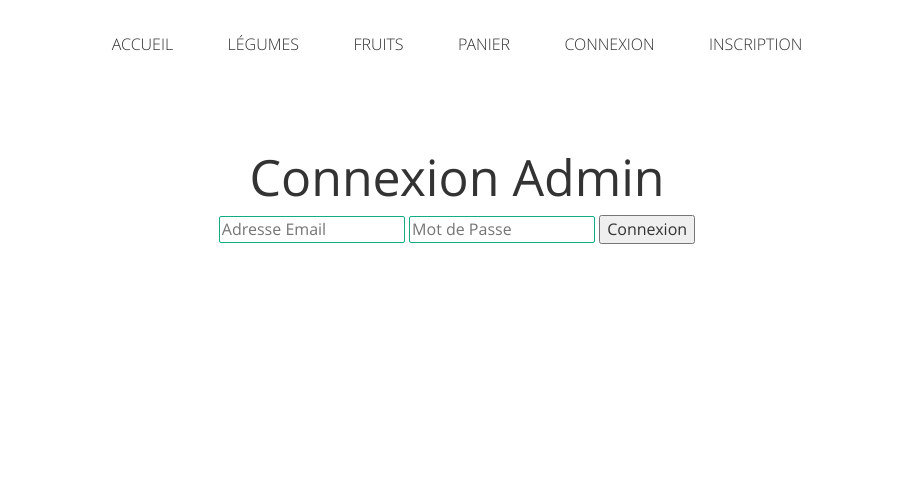
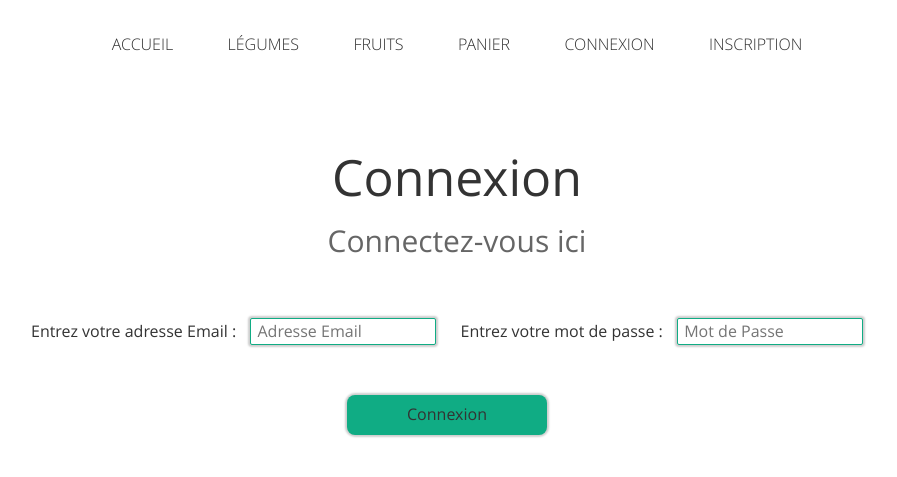
Before and after one commit to MeillatTristan/projetMarchand, a PHP site: page /projetMarchand/connexion.php in a window 1280 px wide. Shown: the top 477 px of the page, without its empty margins (183-1080 px from the left). Run offline with PHP 8.4, Linux system fonts and the light colour scheme.

Commit message:
modif connexion inscription

```diff
--- a/connexion.php
+++ b/connexion.php
@@ -36,12 +36,16 @@ include "configbdd.php";
 			<!---- header-info ---->
 			<div class="header-info text-center">
 				<div class="container">
-					<h2>Connexion Admin</h2>
+					<h2>Connexion</h2>
+					<h5>Connectez-vous ici</h5>
         </div>
-        <form action="authUser.php">
-          <input type="text" name="email" required placeholder="Adresse Email">
-          <input type="password" name="password" required placeholder="Mot de Passe">
-          <input type="submit" value="Connexion">
+        <form class="coo" action="authUser.php">
+					<span>Entrez votre adresse Email :</span>
+					<input type="text" name="email" required placeholder=" Adresse Email">
+					<span>Entrez votre mot de passe :</span>
+					<input type="password" name="password" required placeholder=" Mot de Passe">
+					<br>
+          <input class="button_coo" type="submit" value="Connexion">
         </form>
 			</div>
 			</div>
--- a/css/style.css
+++ b/css/style.css
@@ -144,6 +144,8 @@ body a{
 
 .formAddArticle > *{
 	margin-top: 10px;
+	margin-bottom: 15px;
+	width: 50%;
 }
 
 .containerAdmin .header-info{
@@ -211,6 +213,7 @@ div.prixArticle input {
 	font: 16px;
 	color: #333;
 	width: 50%;
+	background-color: #10ac84;
 }
 
 .contenant_button {
@@ -218,6 +221,29 @@ div.prixArticle input {
 	justify-content: center;
 }
 
+.coo input{
+	margin-top: 50px;
+	margin-right: 20px;
+	box-shadow: 0 0 2px 2px rgb(206, 206, 206);
+}
+
+.coo input:focus {
+	background: #eaeaea;
+}
+
+.coo span {
+	margin-right: 10px;
+}
+
+.button_coo {
+	border: none;
+	border-radius: 8px;
+	background: rgb(226, 226, 226);
+	color: #333;
+	height: 40px;
+	width: 200px;
+	background-color: #10ac84;
+}
 
 .lineTable{
 	display: flex;
@@ -641,6 +667,7 @@ label.mouse-divice{
 .containerAdmin .container{
 	display: flex;
 	justify-content: center;
+	flex-direction: column;
 }
 
 .sideBar ul li{
```
Also changed, not shown: addArticleForm.php (+6 -6 lines), inscription.php (+10 -10 lines), images/1f5fa.png (added), images/maison.png (added), images/mdp.png (added), images/telephone_f.png (renamed from images/telephone.png), images/telephone_p.png (added), images/ville.png (added).
